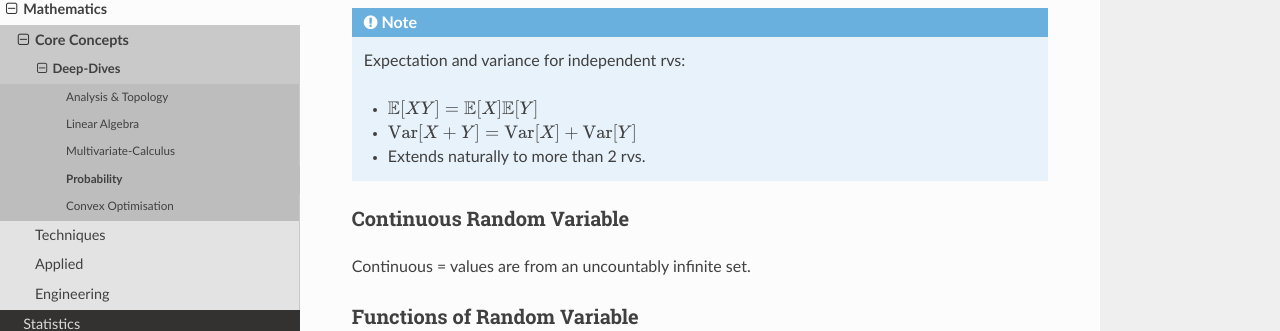
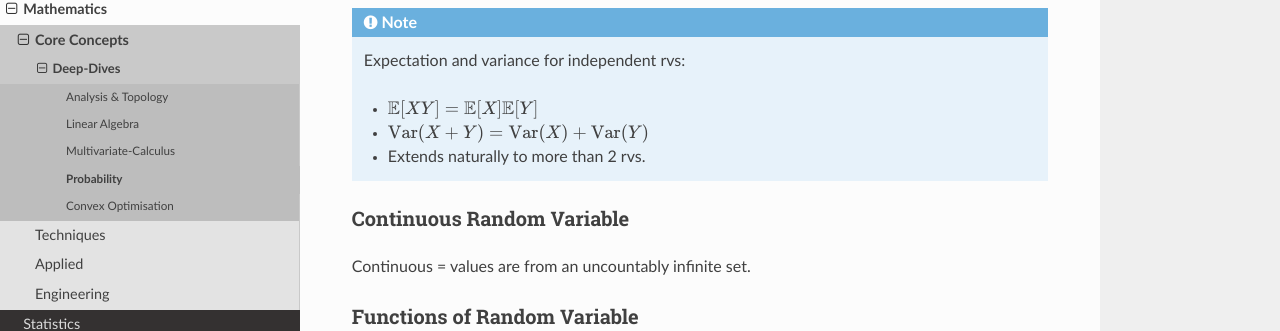
Before and after one commit to uselesstechjunks/leetcode, a Sphinx documentation site: the page built from docs/source/math/prob.rst, in a window 1280 px wide and 900 px high, scrolled down 3733 px. Shown: the part 137-468 px from the top of the window. Built offline with Sphinx 7.4.7 and the Read the Docs theme 2.0.0, drawn with Linux system fonts in a browser that asks for light colours.

```diff
--- a/docs/source/math/prob.rst
+++ b/docs/source/math/prob.rst
@@ -136,7 +136,7 @@ Discrete = values are from a finite/countably infinite set.
 	Expectation and variance for independent rvs:
 
 	* :math:`\mathbb{E}[XY]=\mathbb{E}[X]\mathbb{E}[Y]`
-	* :math:`\mathrm{Var}[X+Y]=\mathrm{Var}[X]+\mathrm{Var}[Y]`
+	* :math:`\mathrm{Var}(X+Y)=\mathrm{Var}(X)+\mathrm{Var}(Y)`
 	* Extends naturally to more than 2 rvs.
 
 Continuous Random Variable
```
